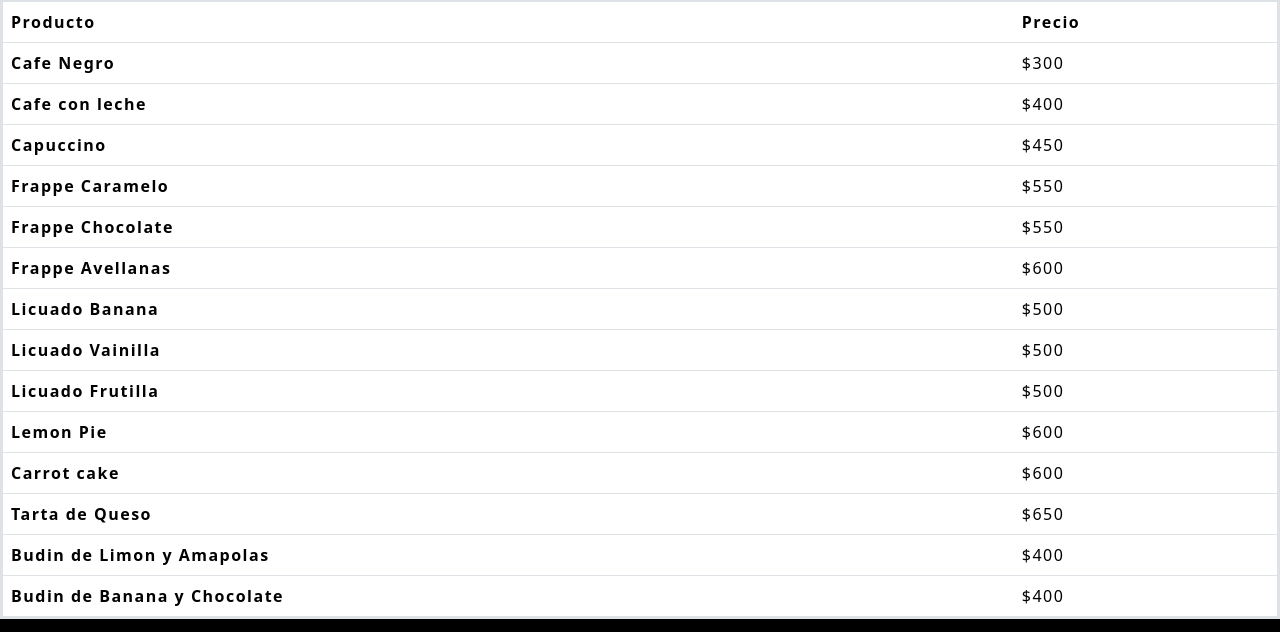
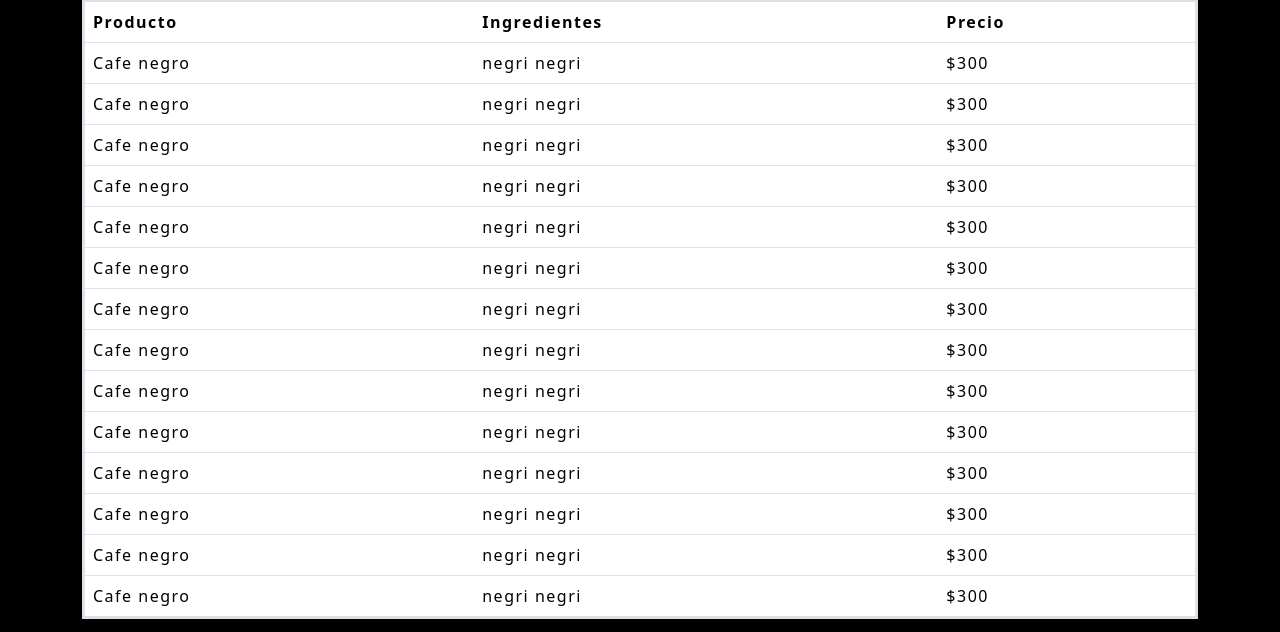
Before and after one commit to DelfinaBordagaray12/PreEntrega3BordagarayDelfina, a plain HTML site: page secciones/menu.html in a window 1280 px wide. Shown: the part 171-803 px from the top of the page. Drawn offline with nearby package versions, Linux system fonts and the light colour scheme.

Commit message:
cambios tabla

```diff
--- a/scss/secciones/_main_menu.scss
+++ b/scss/secciones/_main_menu.scss
@@ -1,31 +1,35 @@
 /* MENU */
 
-table { background-color: black;
-border: solid ;}
+// table { background-color: black;
+// border: solid ;}
 
-.menu {
-  font-family: 'Roboto Serif', serif;
-  align-content: space-between;
-  padding: auto;
-  margin: 0px 30px 40px 30px;
-    background-image: url(https://ep01.epimg.net/elcomidista/imagenes/2017/09/27/articulo/1506522721_155894_1506523041_media_normal.jpg); }
+// .menu {
+//   font-family: 'Roboto Serif', serif;
+//   align-content: space-between;
+//   padding: auto;
+//   margin: 0px 30px 40px 30px;
+//     background-image: url(https://ep01.epimg.net/elcomidista/imagenes/2017/09/27/articulo/1506522721_155894_1506523041_media_normal.jpg); }
 
-  .titulo__menu {
-    font-size: 40px;
-    color: whitesmoke;
-    text-align: center;
-    text-decoration: double 3px whitesmoke;
-  padding: 20px;}
+//   .titulo__menu {
+//     font-size: 40px;
+//     color: whitesmoke;
+//     text-align: center;
+//     text-decoration: double 3px whitesmoke;
+//   padding: 20px;}
 
-  .lista-menu {
-    display: inline; }
+//   .lista-menu {
+//     display: inline; }
 
-  .menu__productos {
-    display: grid;
-justify-content: space-around;
+//   .menu__productos {
+//     display: grid;
+// justify-content: space-around;
 
-    color: rgb(229, 214, 214);
-    width: 90%;
-    height: 80%;
-    padding: 0 0 0px 0px;
-    text-align: center; }
+//     color: rgb(229, 214, 214);
+//     width: 90%;
+//     height: 80%;
+//     padding: 0 0 0px 0px;
+//     text-align: center; }
+
+
+// .tabla { color: whitesmoke;
+// margin: 50px;}
--- a/secciones/menu.html
+++ b/secciones/menu.html
@@ -40,98 +40,89 @@
 <!-- Menu -->
 
     <main >
-
-
-        <table class="table text-secondary-emphasis m-10 p-10">
+<div class="container">
+  <table class="table table-hover">
   <thead>
     <tr>
-                <th scope="col text-secondary-emphasis">Producto</th>
-                <th scope="col text-secondary-emphasis">Precio</th>
-
-
+      <th>Producto</th>
+      <th>Ingredientes</th>
+      <th>Precio</th>
     </tr>
   </thead>
-            <tbody class="text-secondary-emphasis">
-              <tr class="text-secondary-emphasis">
-                <th scope="row">Cafe Negro</th>
+  <tbody><tr>
+    <td>Cafe negro</td>
+    <td> negri negri</td>
     <td>$300</td>
-
-
   </tr>
   <tr>
-                <th scope="row">Cafe con leche</th>
-                <td>$400</td>
-
-
+    <td>Cafe negro</td>
+    <td> negri negri</td>
+    <td>$300</td>
   </tr>
   <tr>
-                <th scope="row">Capuccino</th>
-                <td colspan="2">$450</td>
-
-              </tr>
-
-              <tr>
-                <th scope="row">Frappe Caramelo</th>
-                <td colspan="2">$550</td>
-
+    <td>Cafe negro</td>
+    <td> negri negri</td>
+    <td>$300</td>
   </tr>
   <tr>
-                <th scope="row">Frappe Chocolate</th>
-                <td colspan="2">$550</td>
-
+    <td>Cafe negro</td>
+    <td> negri negri</td>
+    <td>$300</td>
   </tr>
   <tr>
-                <th scope="row">Frappe Avellanas</th>
-                <td colspan="2">$600</td>
-
-              </tr>
-
-              <tr>
-                <th scope="row">Licuado Banana</th>
-                <td colspan="2">$500</td>
-
+    <td>Cafe negro</td>
+    <td> negri negri</td>
+    <td>$300</td>
   </tr>
   <tr>
-                <th scope="row">Licuado Vainilla</th>
-                <td colspan="2">$500</td>
-
+    <td>Cafe negro</td>
+    <td> negri negri</td>
+    <td>$300</td>
   </tr>
   <tr>
-                <th scope="row">Licuado Frutilla</th>
-                <td colspan="2">$500</td>
-
+    <td>Cafe negro</td>
+    <td> negri negri</td>
+    <td>$300</td>
   </tr>
   <tr>
-                <th scope="row">Lemon Pie</th>
-                <td colspan="2">$600</td>
-
-              </tr>
-
-              <tr>
-                <th scope="row">Carrot cake</th>
-                <td colspan="2">$600</td>
-
+    <td>Cafe negro</td>
+    <td> negri negri</td>
+    <td>$300</td>
   </tr>
   <tr>
-                <th scope="row">Tarta de Queso</th>
-                <td colspan="2">$650</td>
-
+    <td>Cafe negro</td>
+    <td> negri negri</td>
+    <td>$300</td>
   </tr>
   <tr>
-                <th scope="row">Budin de Limon y Amapolas</th>
-                <td colspan="2">$400</td>
-
+    <td>Cafe negro</td>
+    <td> negri negri</td>
+    <td>$300</td>
   </tr>
   <tr>
-                <th scope="row">Budin de Banana y Chocolate</th>
-                <td colspan="2">$400</td>
-
+    <td>Cafe negro</td>
+    <td> negri negri</td>
+    <td>$300</td>
+  </tr>
+  <tr>
+    <td>Cafe negro</td>
+    <td> negri negri</td>
+    <td>$300</td>
+  </tr>
+  <tr>
+    <td>Cafe negro</td>
+    <td> negri negri</td>
+    <td>$300</td>
+  </tr>
+  <tr>
+    <td>Cafe negro</td>
+    <td> negri negri</td>
+    <td>$300</td>
   </tr>
 </tbody>
   </table>
+ </div>
 
-
-    x
     </main>
 
     <!-- Pie de pagina -->
```
Also changed, not shown: index.html (+10 -11 lines), secciones/nosotros.html (+6 -6 lines). Lines whose indentation alone changed are shown as unchanged.
